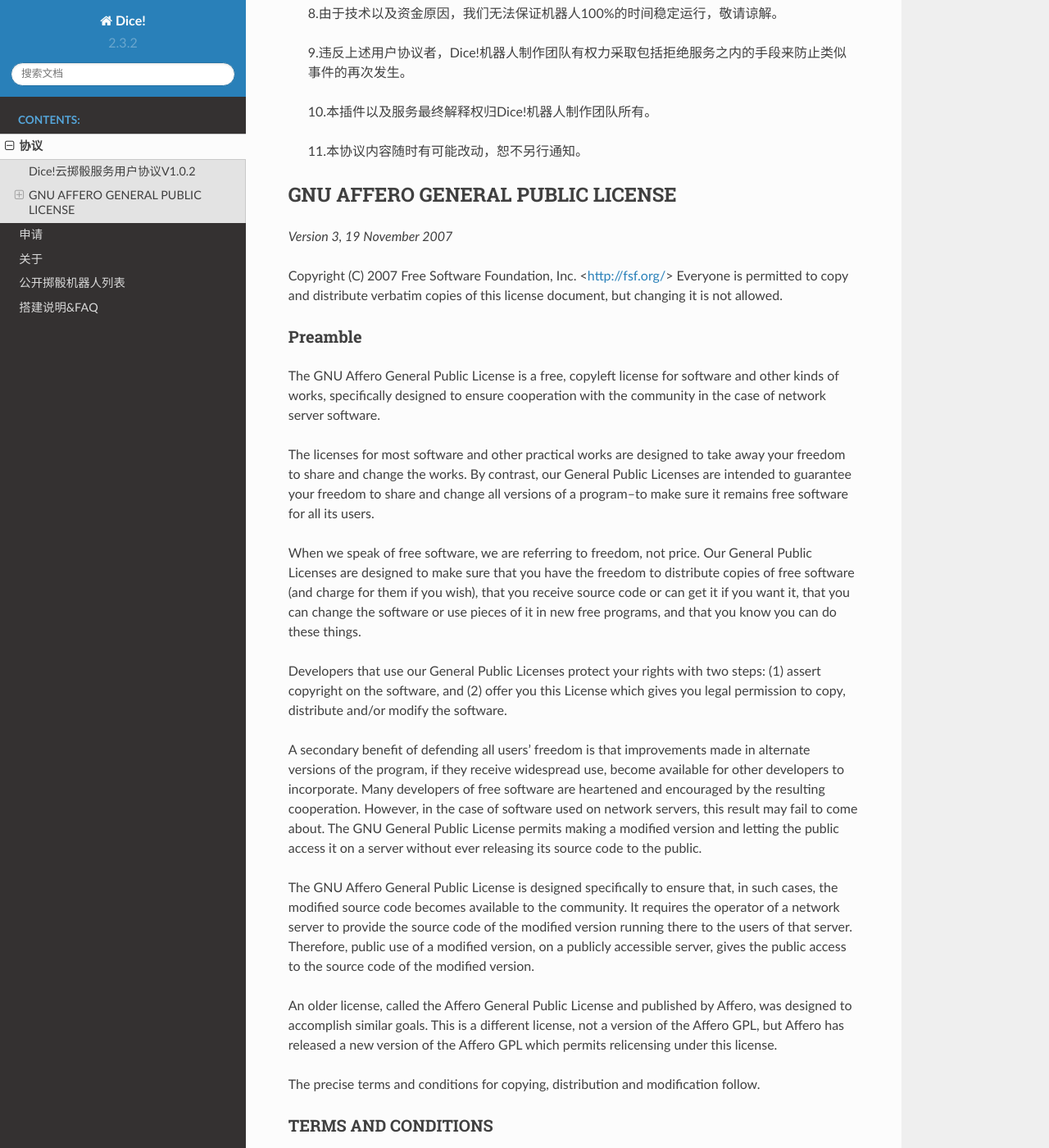
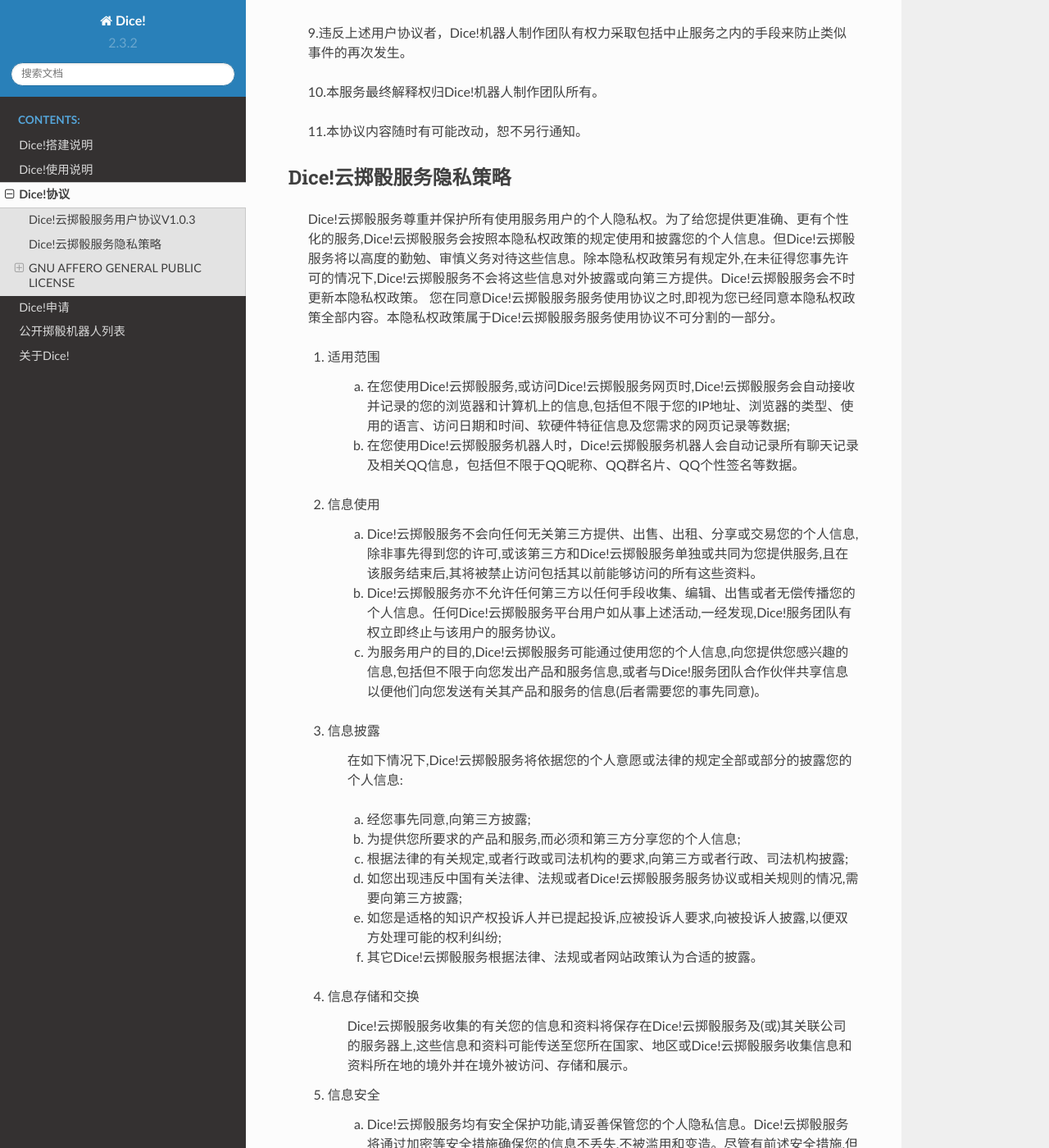
Before and after one commit to Dice-Developer-Team/Dice, a Sphinx documentation site: the page built from docs/License.rst, in a window 1280 px wide and 1400 px high, scrolled down 726 px. Shown: the whole window at 82% size. Built offline with Sphinx 7.4.7 and the Read the Docs theme 2.0.0, drawn with Linux system fonts in a browser that asks for light colours; some of the changed text lies outside the part shown.

Commit message:
Update License

```diff
--- a/docs/About.rst
+++ b/docs/About.rst
@@ -1,5 +1,5 @@
 
-关于
+关于Dice!
 ===============
 
 .. toctree::
--- a/docs/Apply.rst
+++ b/docs/Apply.rst
@@ -1,5 +1,5 @@
 
-申请
+Dice!申请
 ===============
 
 .. toctree::
@@ -12,6 +12,8 @@
 
    由于腾讯并不开放机器人API接口，任何机器人都有被封号的风险。为尽量减少服务中断的风险，在群中使用机器人需先申请。
 
+   **请注意, 此申请仅适用于Dice!官方机器人(Kokona系列)**
+
 申请群中使用权限
 -----------------------
 
--- /dev/null
+++ b/docs/DiceUsage.rst
@@ -0,0 +1,58 @@
+.. toctree::
+   :maxdepth: 0
+   :caption: 目录:
+
+Dice!使用说明
+------------------------------------
+
+*尚未编写完成*
+
+普通掷骰-.r命令:
+==================
+
+:用法: .r [掷骰表达式] [掷骰原因]
+
+:简介: 投掷掷骰表达式并返回其结果
+
+:说明: - 掷骰表达式应为XdY的格式，其中X代表骰子个数，Y代表骰子面数，如.r 3d6
+	- 如省略X则默认为1，省略Y则默认为使用.set设置的掷骰默认面数(未设定则为100)
+	- 此外，掷骰表达式中可以包含加法或减法运算，如.r 3d6+5
+	- 因此，默认情况下，.r d则为投掷1D100。您也可以省略空格写成.rd
+	- 跑DND的朋友可以使用.set 20命令更改默认骰为D20，这样就可以使用.rd+3投掷D20+3了
+
+:特殊用法:
+	1. COC奖励骰和惩罚骰分别为b+个数和p+个数，省略个数默认为1,如.rb或.rp3
+	2. Fudge/Fate骰为个数+f或df，不写个数默认为4，如.rf或.r10df
+
+*注:.d .o为此命令的别名，但有可能在未来版本移除*
+
+
+
+COC人物作成-.coc命令
+========================
+
+:用法: .cocX N（其中X和N均可缺省）
+
+:简介: 依据COC第X版规则进行N次调查员人物作成
+
+:说明: - X取6或7 为作成人物卡所依据的coc规则版本（6版或7版）
+	- X的缺省值为7，即直接使用.coc N（.coc 5)命令时，Kokona将自动为您进行N(5)次依据coc第七版规则的调查员人物作成
+	- N取作成的对应人物卡数量
+	- N的缺省值取1，即直接使用.coc6（.coc7）命令时，Kokona将自动为您进行一次依据coc第六（七）版规则的调查员人物作成
+	- 当X和N均省略时，即直接使用.coc命令时，Kokona将自动为您进行一次依据coc第七版规则的调查员人物作成
+
+| *注:*
+| *如果要进行6次依据coc第七版规则的人物作成，请使用.coc 6 (在coc和6之间有空格)*
+| *如果要进行1次依据coc第六版规则的人物作成，请使用.coc6 (在coc和6之间没有空格)*
+
+详细版COC人物作成-.cocXd命令
+=============================
+
+:用法: .cocXd（其中X可以省略）
+
+:简介: 依据COC第X版进行一次调查员人物作成并将人物作成详细显示
+
+:说明: - X取6或7 为作成人物卡所依据的coc规则版本（6版或7版）
+	- X的缺省值为7，即直接使用.cocd命令时，Kokona将自动为您进行X次依据coc第七版规则的详细调查员人物作成
+
+*注: 在.cocXd命令后再加数字不会进行多次作成*
--- a/docs/License.rst
+++ b/docs/License.rst
@@ -1,12 +1,12 @@
 
-协议
+Dice!协议
 ======================
 
 .. toctree::
    :maxdepth: 0
    :caption: Contents:
 
-Dice!云掷骰服务用户协议V1.0.2
+Dice!云掷骰服务用户协议V1.0.3
 --------------------------------
 
     1.使用Dice!云掷骰服务则视为您已经仔细阅读并承诺遵守本协议。
@@ -21,16 +21,60 @@
 
     6.请不要设置奇怪的昵称，包括但不限于图片昵称以及有特殊含义的昵称。
 
-    7.使用本机器人则代表您已经同意Dice!机器人制作团队使用云关键字识别等技术，来进行数据分析和机器人的改进。
+    7.使用本机器人则代表您已经同意Dice!云掷骰服务隐私策略。
 
     8.由于技术以及资金原因，我们无法保证机器人100%的时间稳定运行，敬请谅解。
 
-    9.违反上述用户协议者，Dice!机器人制作团队有权力采取包括拒绝服务之内的手段来防止类似事件的再次发生。
+    9.违反上述用户协议者，Dice!机器人制作团队有权力采取包括中止服务之内的手段来防止类似事件的再次发生。
 
-    10.本插件以及服务最终解释权归Dice!机器人制作团队所有。
+    10.本服务最终解释权归Dice!机器人制作团队所有。
 
     11.本协议内容随时有可能改动，恕不另行通知。
 
+Dice!云掷骰服务隐私策略
+-----------------------------
+
+    Dice!云掷骰服务尊重并保护所有使用服务用户的个人隐私权。为了给您提供更准确、更有个性化的服务,Dice!云掷骰服务会按照本隐私权政策的规定使用和披露您的个人信息。但Dice!云掷骰服务将以高度的勤勉、审慎义务对待这些信息。除本隐私权政策另有规定外,在未征得您事先许可的情况下,Dice!云掷骰服务不会将这些信息对外披露或向第三方提供。Dice!云掷骰服务会不时更新本隐私权政策。 您在同意Dice!云掷骰服务服务使用协议之时,即视为您已经同意本隐私权政策全部内容。本隐私权政策属于Dice!云掷骰服务服务使用协议不可分割的一部分。
+
+    1. 适用范围
+
+        a) 在您使用Dice!云掷骰服务,或访问Dice!云掷骰服务网页时,Dice!云掷骰服务会自动接收并记录的您的浏览器和计算机上的信息,包括但不限于您的IP地址、浏览器的类型、使用的语言、访问日期和时间、软硬件特征信息及您需求的网页记录等数据;
+
+        b) 在您使用Dice!云掷骰服务机器人时，Dice!云掷骰服务机器人会自动记录所有聊天记录及相关QQ信息，包括但不限于QQ昵称、QQ群名片、QQ个性签名等数据。
+
+    2. 信息使用
+
+        a) Dice!云掷骰服务不会向任何无关第三方提供、出售、出租、分享或交易您的个人信息,除非事先得到您的许可,或该第三方和Dice!云掷骰服务单独或共同为您提供服务,且在该服务结束后,其将被禁止访问包括其以前能够访问的所有这些资料。
+
+        b) Dice!云掷骰服务亦不允许任何第三方以任何手段收集、编辑、出售或者无偿传播您的个人信息。任何Dice!云掷骰服务平台用户如从事上述活动,一经发现,Dice!服务团队有权立即终止与该用户的服务协议。
+
+        c) 为服务用户的目的,Dice!云掷骰服务可能通过使用您的个人信息,向您提供您感兴趣的信息,包括但不限于向您发出产品和服务信息,或者与Dice!服务团队合作伙伴共享信息以便他们向您发送有关其产品和服务的信息(后者需要您的事先同意)。
+
+    3. 信息披露
+
+    	在如下情况下,Dice!云掷骰服务将依据您的个人意愿或法律的规定全部或部分的披露您的个人信息:
+
+        a) 经您事先同意,向第三方披露;
+
+        b) 为提供您所要求的产品和服务,而必须和第三方分享您的个人信息;
+
+        c) 根据法律的有关规定,或者行政或司法机构的要求,向第三方或者行政、司法机构披露;
+
+        d) 如您出现违反中国有关法律、法规或者Dice!云掷骰服务服务协议或相关规则的情况,需要向第三方披露;
+
+        e) 如您是适格的知识产权投诉人并已提起投诉,应被投诉人要求,向被投诉人披露,以便双方处理可能的权利纠纷;
+
+        f) 其它Dice!云掷骰服务根据法律、法规或者网站政策认为合适的披露。
+
+    4. 信息存储和交换
+
+    	Dice!云掷骰服务收集的有关您的信息和资料将保存在Dice!云掷骰服务及(或)其关联公司的服务器上,这些信息和资料可能传送至您所在国家、地区或Dice!云掷骰服务收集信息和资料所在地的境外并在境外被访问、存储和展示。
+
+    5. 信息安全
+
+        a) Dice!云掷骰服务均有安全保护功能,请妥善保管您的个人隐私信息。Dice!云掷骰服务将通过加密等安全措施确保您的信息不丢失,不被滥用和变造。尽管有前述安全措施,但同时也请您注意在信息网络上不存在“完善的安全措施”。
+
+        b) 在使用Dice!云掷骰服务机器人时，请您妥善保护自己的个人信息,仅在必要的情形下发送有关信息。
 
 GNU AFFERO GENERAL PUBLIC LICENSE
 ----------------------------------------------
--- a/docs/Setup.rst
+++ b/docs/Setup.rst
@@ -1,4 +1,4 @@
-搭建说明&FAQ
+Dice!搭建说明
 ==========================
 
 请参考 `搭建&FAQ PDF <./_static/骰子搭建说明&FAQ.pdf>`_
--- a/docs/index.rst
+++ b/docs/index.rst
@@ -10,11 +10,12 @@
    :maxdepth: 3
    :caption: Contents:
 
+   Setup
+   DiceUsage
    License
    Apply
+   DiceList
    About
-   DiceList
-   Setup
 
 前言
 -----------
```
